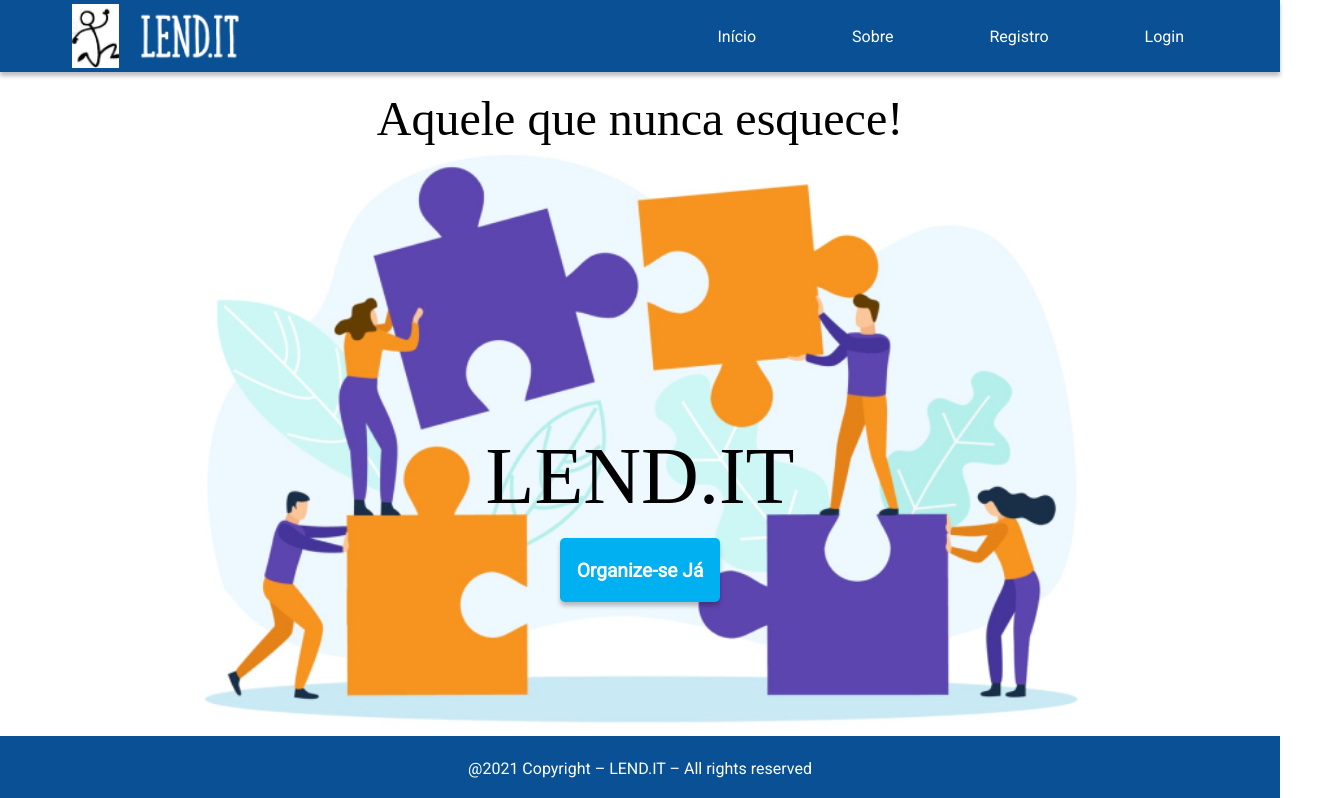
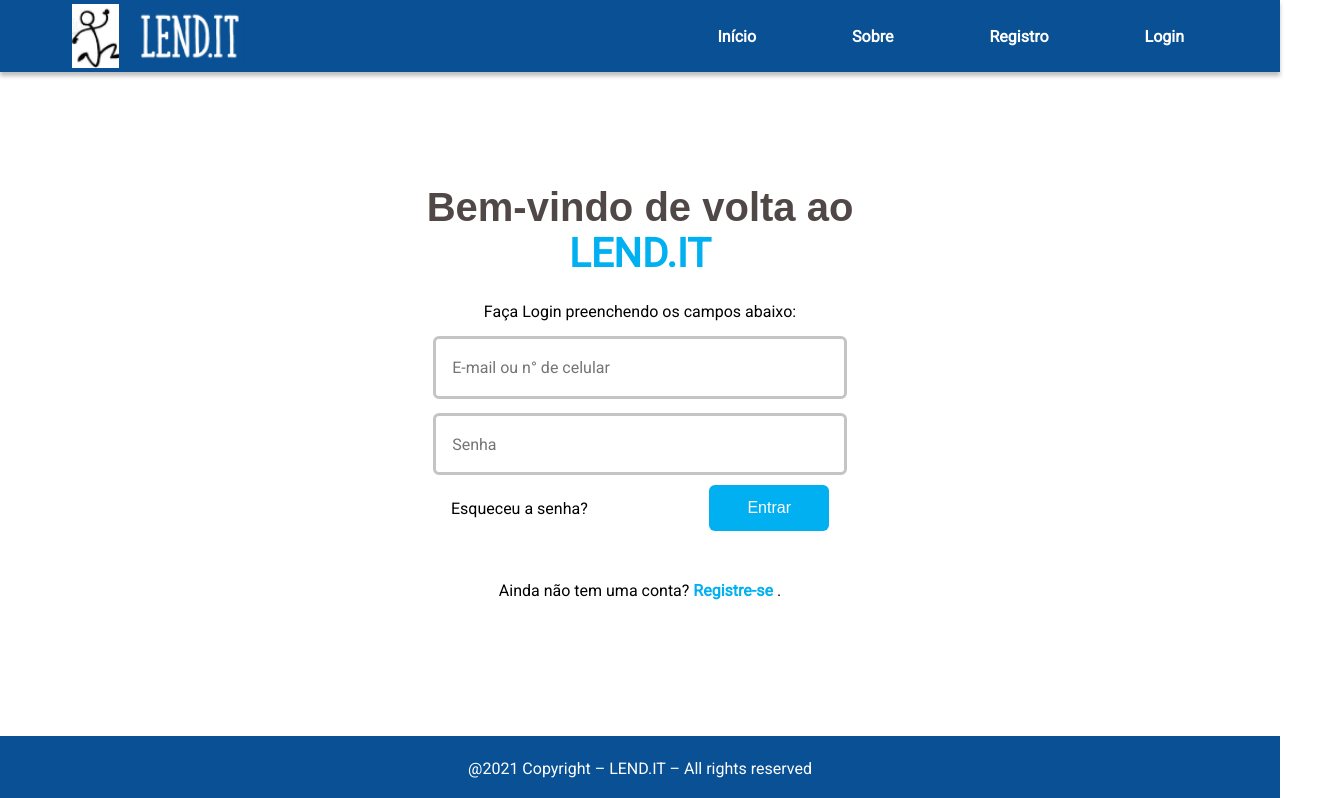
Before and after one commit to luisgomes01/lend-it-front-end, a React (Create React App) app: page / in a window 1280 px wide. Shown: the top 798 px of the page, 1331 px wide, since content can reach past the window. Built offline with nearby package versions, Linux system fonts and the light colour scheme; a web font is replaced by a local one.

Commit message:
Calling LoginPage Component in App.js

```diff
--- a/src/App.js
+++ b/src/App.js
@@ -1,14 +1,16 @@
-import Header from './components/Menu/Menu';
+import Menu from './components/Menu/Menu';
 import Footer from './components/Footer/Footer';
 import WelcomePage from '../src/pages/Welcome/WelcomePage';
-import {useState, useEffect} from 'react'
+import LoginPage from './pages/Login/LoginPage';
+// import {useState, useEffect} from 'react'
 import "./global.css"
 function App() {
 
   return (
     <div className="App">
-      <Header />
-      <WelcomePage />
+      <Menu />
+      <LoginPage />
+      {/* <WelcomePage /> */}
       <Footer />
     </div>
   );
```
